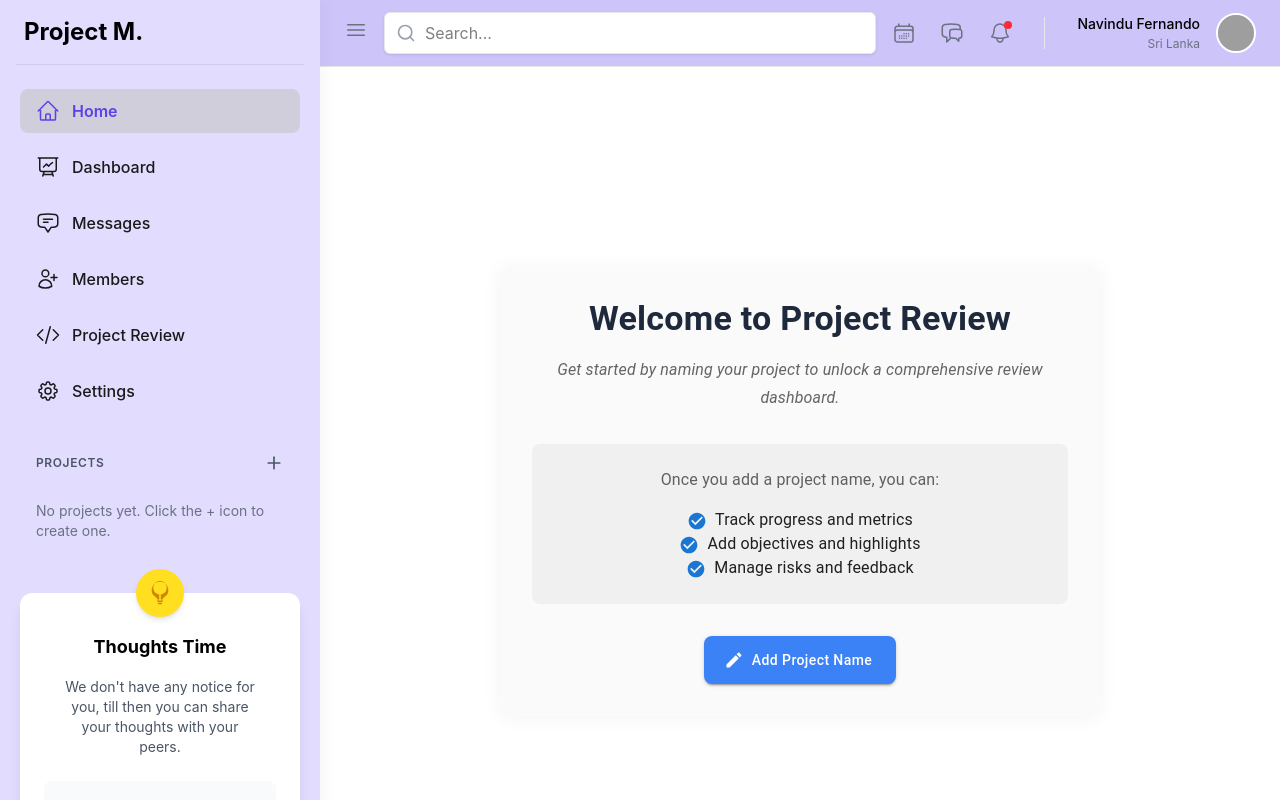
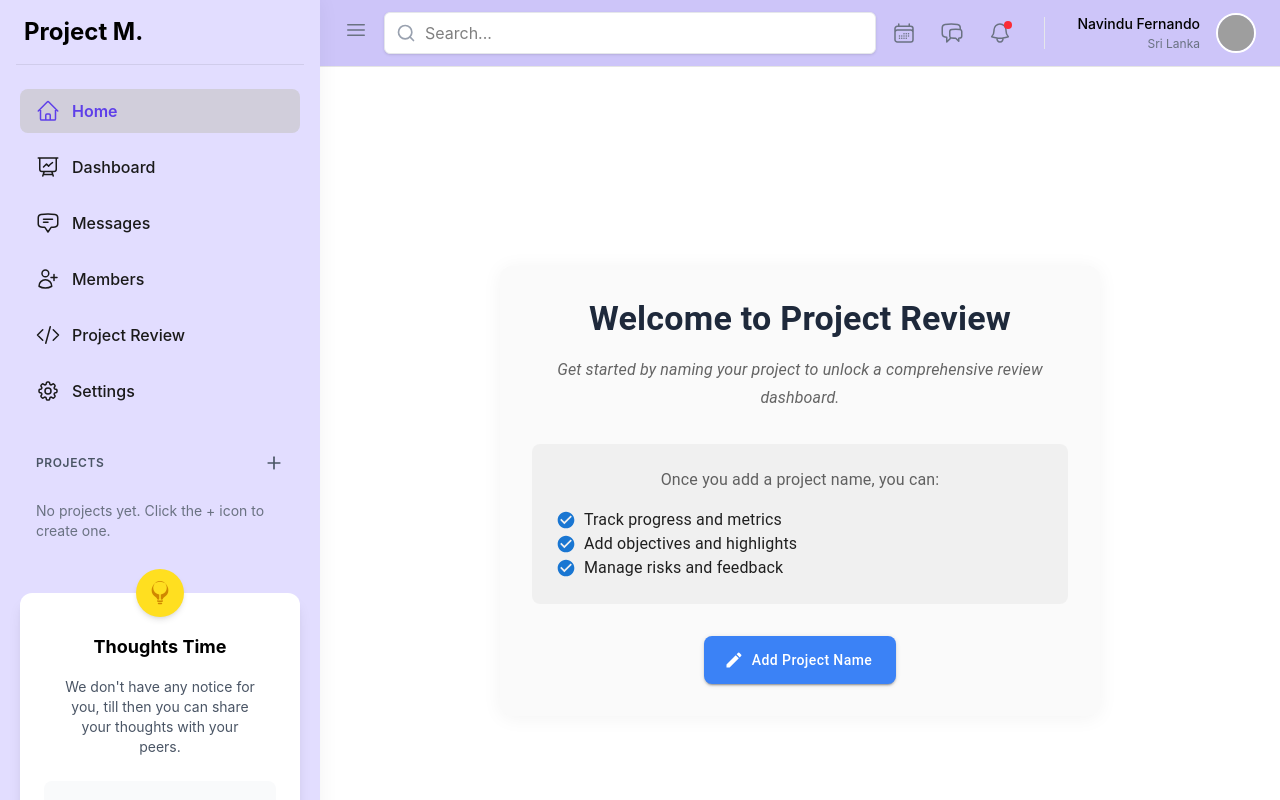
Before and after one commit to navindufernando/QUBIQ, a React (Vite) app in the folder common/sideandnavbar/: page /review in a window 1280 px wide. Shown: the top 800 px of the page. Built offline with nearby package versions, Linux system fonts and the light colour scheme; grey boxes are pictures that could not be loaded.

Commit message:
Update ProjectReview.tsx

```diff
--- a/common/sideandnavbar/src/pages/ProjectReview/ProjectReview.tsx
+++ b/common/sideandnavbar/src/pages/ProjectReview/ProjectReview.tsx
@@ -180,20 +180,20 @@ export default function ProjectReview() {
             <Typography variant="body1" color="textSecondary" sx={{ mb: 2 }}>Once you add a project name, you can:</Typography>
             <ul style={{ listStyle: "none", padding: 0 }}>
               <li>
-                <Typography variant="body1">
-                  <CheckCircleIcon fontSize="small" color="primary" sx={{ mr: 1, verticalAlign: "middle" }} />
+                <Typography variant="body1" sx={{ display: "flex", alignItems: "center" }}>
+                  <CheckCircleIcon fontSize="small" color="primary" sx={{ mr: 1 }} />
                   Track progress and metrics
                 </Typography>
               </li>
               <li>
-                <Typography variant="body1">
-                  <CheckCircleIcon fontSize="small" color="primary" sx={{ mr: 1, verticalAlign: "middle" }} />
+                <Typography variant="body1" sx={{ display: "flex", alignItems: "center" }}>
+                  <CheckCircleIcon fontSize="small" color="primary" sx={{ mr: 1 }} />
                   Add objectives and highlights
                 </Typography>
               </li>
               <li>
-                <Typography variant="body1">
-                  <CheckCircleIcon fontSize="small" color="primary" sx={{ mr: 1, verticalAlign: "middle" }} />
+                <Typography variant="body1" sx={{ display: "flex", alignItems: "center" }}>
+                  <CheckCircleIcon fontSize="small" color="primary" sx={{ mr: 1 }} />
                   Manage risks and feedback
                 </Typography>
               </li>
```
